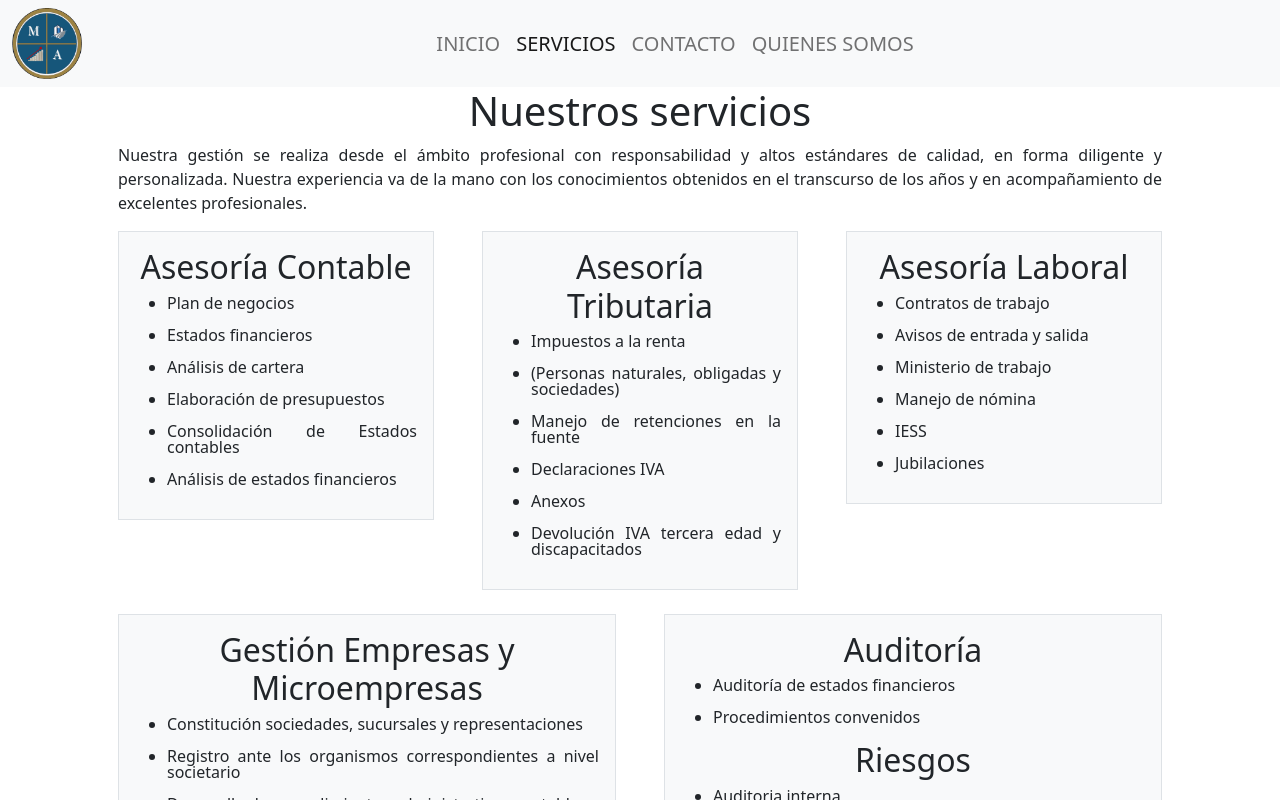
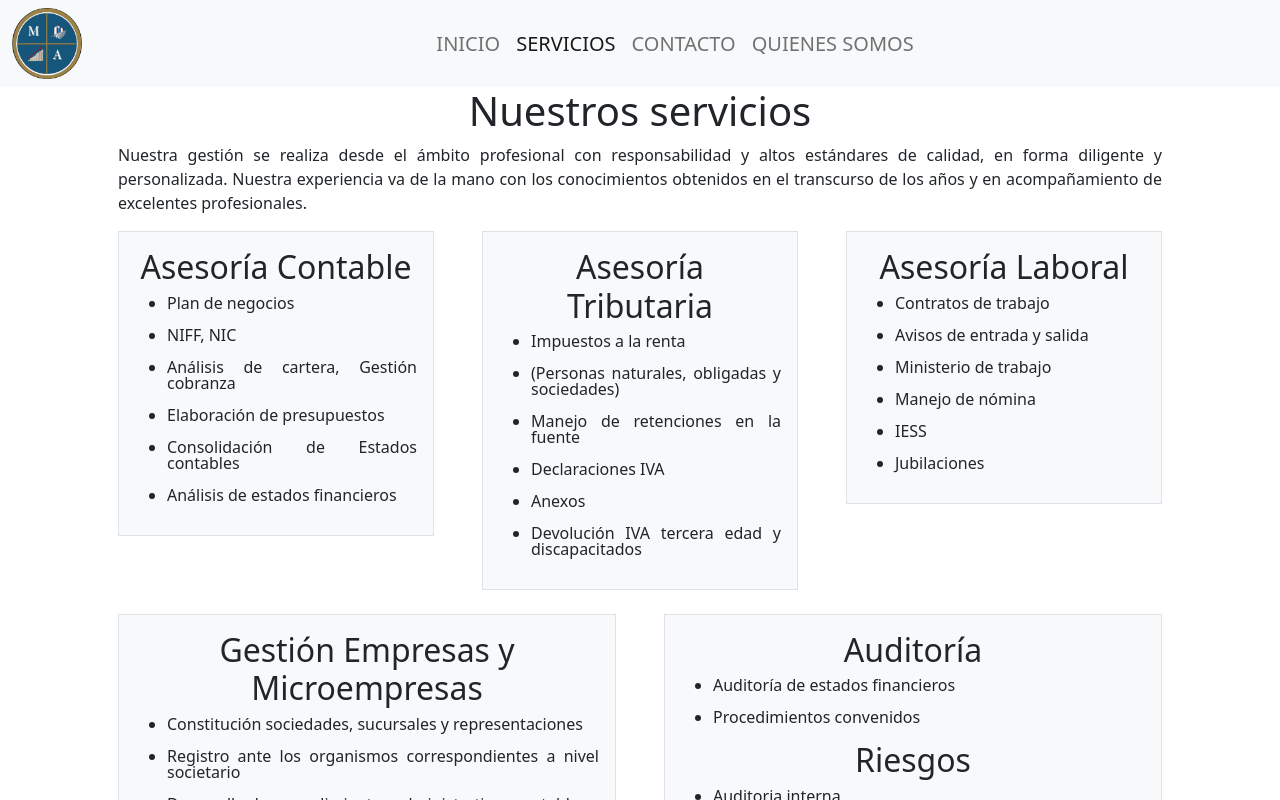
Before and after one commit to ContadoresMyA/Pagina-Contadores-MyA, a React (Create React App) app: page /catalogue in a window 1280 px wide. Shown: the top 800 px of the page. Built offline with nearby package versions, Linux system fonts and the light colour scheme.

Commit message:
cambio de texto
cambio de texto

```diff
--- a/src/components/catalogue.js
+++ b/src/components/catalogue.js
@@ -11,8 +11,8 @@ function Catalogue() {
     const servicio1Items = {
         1: "Plan de negocios",
         2: "Flujo de efectivo",
-        2: "Estados financieros",
-        3: "Análisis de cartera",
+        2: "NIFF, NIC",
+        3: "Análisis de cartera, Gestión cobranza",
         4: "Elaboración de presupuestos",
         5: "Consolidación de Estados contables",
         6: "Análisis de estados financieros"
```
